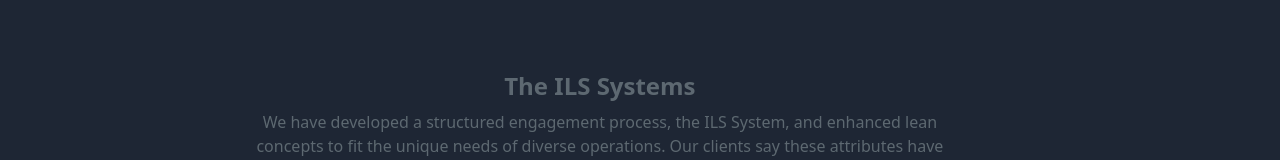
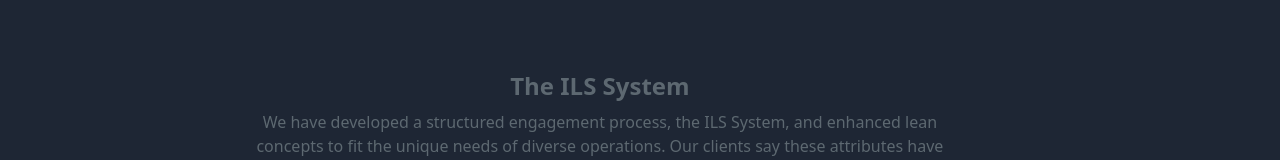
Before and after one commit to AxexaTechnologySolution/ILS, a React (Vite) app: page /why-ils in a window 1280 px wide. Shown: the part 602-762 px from the top of the page. Built offline with nearby package versions, Linux system fonts and the light colour scheme.

Commit message:
Update WhyILS.jsx

```diff
--- a/src/components/WhyILS.jsx
+++ b/src/components/WhyILS.jsx
@@ -79,7 +79,7 @@ const WhyILS = () => {
           <div className="bg-[#1E2634]" id="carouselItem1">
             <div className="row animated text-center lg:p-20 sm:py-10 py-20">
               <h3 className="text-[#88969A] font-bold text-2xl">
-                The ILS Systems
+                The ILS System
               </h3>
               <p className="text-[#88969A] lg:px-56 md:px-36 mt-2 sm:px-20 px-10">
                 We have developed a structured engagement process, the ILS
```
